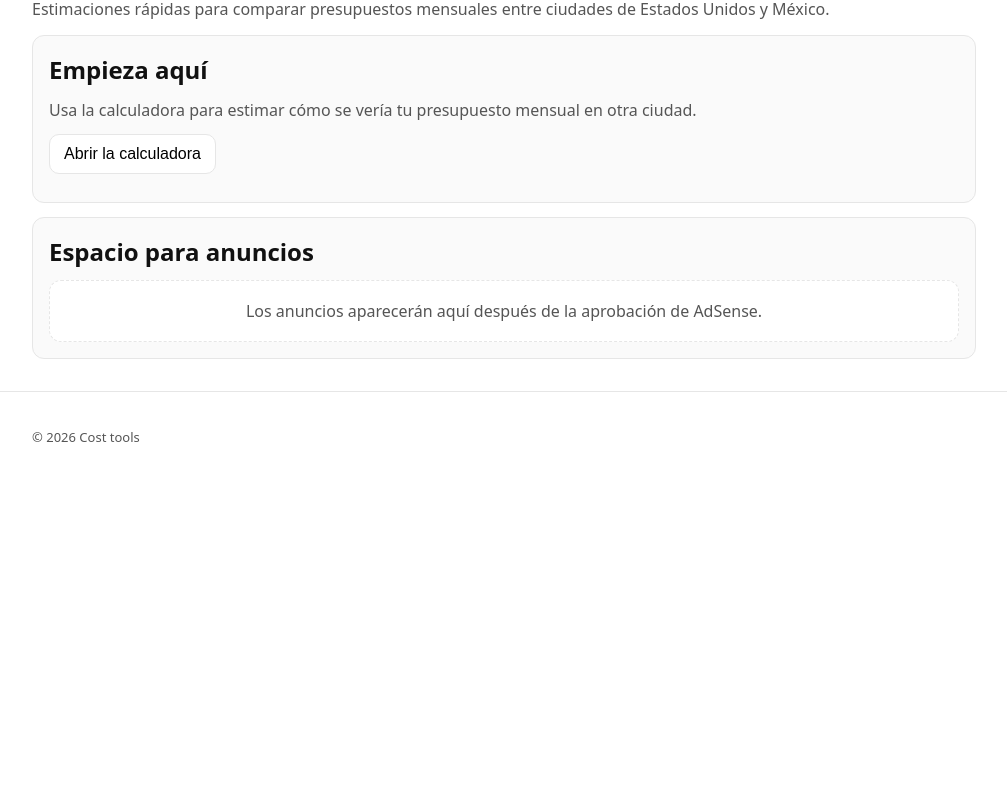
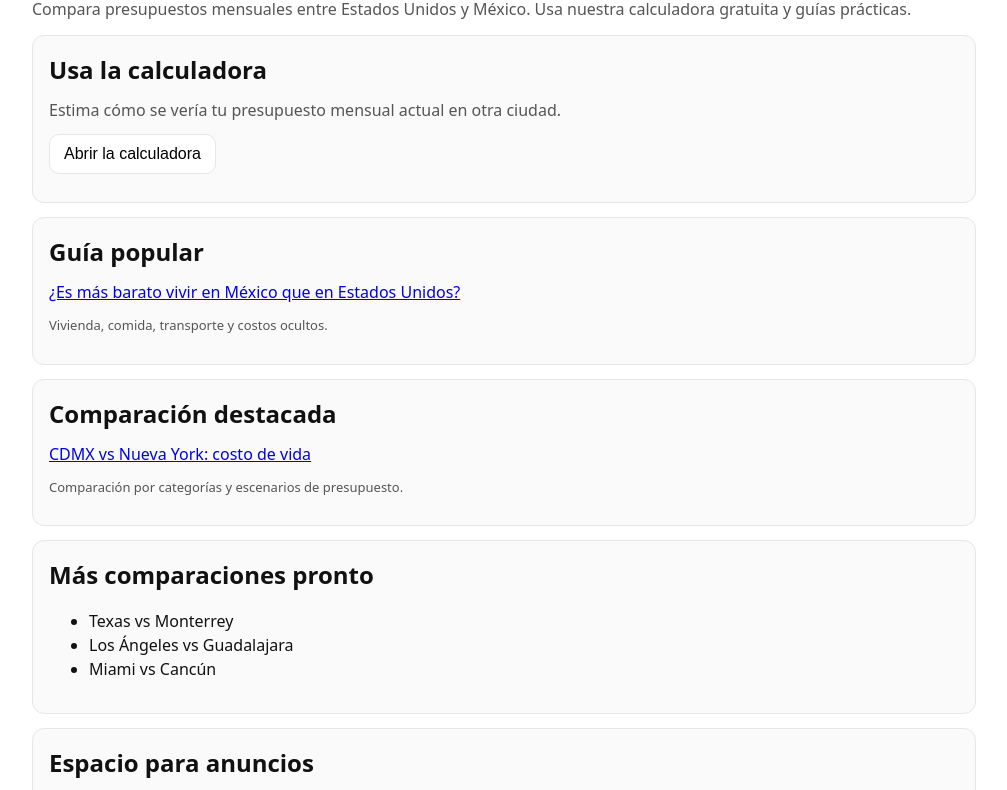
Before and after one commit to jpetitje/jpetitje.github.io, a plain HTML site: page es/index.html in a window 1280 px wide. Shown: the part 144-934 px from the top of the page, without its empty margins (136-1143 px from the left). Before the commit the page ends 800 px from the top, so only its background shows below. Drawn offline with Linux system fonts and the light colour scheme.

Commit message:
Update index.html

```diff
--- a/es/index.html
+++ b/es/index.html
@@ -3,16 +3,18 @@
 <head>
   <meta charset="utf-8" />
   <meta name="viewport" content="width=device-width,initial-scale=1" />
-  <title>Calculadora de costo de vida para Estados Unidos y México</title>
-  <meta name="description" content="Compara presupuestos mensuales entre ciudades de Estados Unidos y México con una estimación simple." />
+  <title>Calculadora de costo de vida: Estados Unidos y México</title>
+  <meta name="description" content="Calculadora gratuita de costo de vida y guías para comparar ciudades de Estados Unidos y México. Estima tu presupuesto mensual fácilmente." />
   <link rel="stylesheet" href="/assets/styles.css" />
 </head>
 <body>
+
 <header>
   <div class="container nav">
     <div class="navlinks">
       <a href="/es/" class="badge">Cost tools</a>
       <a href="/es/calculator.html">Calculadora</a>
+      <a href="/es/es-mas-barato-vivir-en-mexico-que-en-estados-unidos.html">Guías</a>
       <a href="/es/privacy.html">Privacidad</a>
       <a href="/es/terms.html">Términos</a>
       <a href="/es/contact.html">Contacto</a>
@@ -25,26 +27,76 @@
 </header>
 
 <main class="container">
-  <h1>Herramientas de costo de vida</h1>
-  <p>Estimaciones rápidas para comparar presupuestos mensuales entre ciudades de Estados Unidos y México.</p>
+
+  <h1>Calculadora de costo de vida</h1>
+  <p>
+    Compara presupuestos mensuales entre Estados Unidos y México.
+    Usa nuestra calculadora gratuita y guías prácticas.
+  </p>
 
   <div class="card">
-    <h2>Empieza aquí</h2>
-    <p>Usa la calculadora para estimar cómo se vería tu presupuesto mensual en otra ciudad.</p>
-    <p><a href="/es/calculator.html"><button>Abrir la calculadora</button></a></p>
+    <h2>Usa la calculadora</h2>
+    <p>
+      Estima cómo se vería tu presupuesto mensual actual en otra ciudad.
+    </p>
+    <p>
+      <a href="/es/calculator.html">
+        <button>Abrir la calculadora</button>
+      </a>
+    </p>
+  </div>
+
+  <div class="card">
+    <h2>Guía popular</h2>
+    <p>
+      <a href="/es/es-mas-barato-vivir-en-mexico-que-en-estados-unidos.html">
+        ¿Es más barato vivir en México que en Estados Unidos?
+      </a>
+    </p>
+    <p class="small">
+      Vivienda, comida, transporte y costos ocultos.
+    </p>
+  </div>
+
+  <div class="card">
+    <h2>Comparación destacada</h2>
+    <p>
+      <a href="/es/cdmx-vs-nueva-york-costo-de-vida.html">
+        CDMX vs Nueva York: costo de vida
+      </a>
+    </p>
+    <p class="small">
+      Comparación por categorías y escenarios de presupuesto.
+    </p>
+  </div>
+
+  <div class="card">
+    <h2>Más comparaciones pronto</h2>
+    <ul>
+      <li>Texas vs Monterrey</li>
+      <li>Los Ángeles vs Guadalajara</li>
+      <li>Miami vs Cancún</li>
+    </ul>
   </div>
 
   <div class="card">
     <h2>Espacio para anuncios</h2>
-    <div class="ad-slot">Los anuncios aparecerán aquí después de la aprobación de AdSense.</div>
+    <div class="ad-slot">
+      Los anuncios aparecerán aquí después de la aprobación de AdSense.
+    </div>
   </div>
+
 </main>
 
 <footer class="footer">
-  <div class="container">© <span id="y"></span> Cost tools</div>
+  <div class="container">
+    © <span id="year"></span> Cost tools
+  </div>
 </footer>
+
 <script>
-  document.getElementById("y").textContent = new Date().getFullYear();
+  document.getElementById("year").textContent = new Date().getFullYear();
 </script>
+
 </body>
 </html>
```
